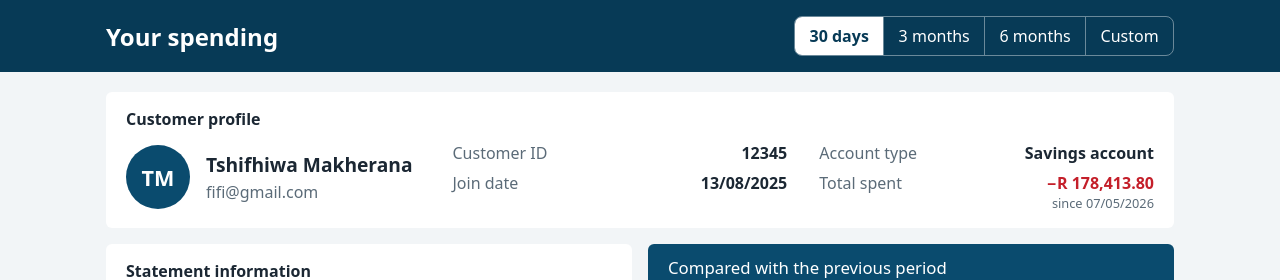
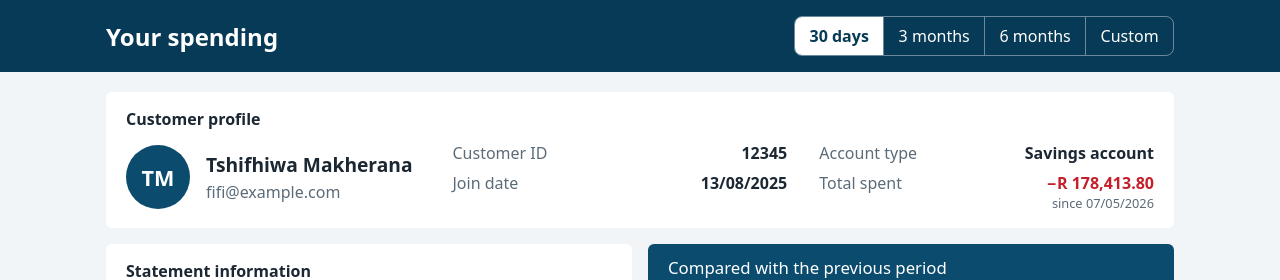
Before and after one commit to Tshifhiwa13/spending-insights, a React (Vite) app: page / in a window 1280 px wide. Shown: the top 280 px of the page. Built offline with nearby package versions, Linux system fonts and the light colour scheme.

Commit message:
Use an example email address for the mock customer

```diff
--- a/src/data/customer.js
+++ b/src/data/customer.js
@@ -2,7 +2,7 @@
 export const CUSTOMER = {
   id: '12345',
   name: 'Tshifhiwa Makherana',
-  email: 'fifi@gmail.com',
+  email: 'fifi@example.com',
   accountType: 'Savings account',
   joinDate: '2025-08-13',
 };
```
Also changed, not shown: 2 other files (tests, documents, lock files or other folders).
